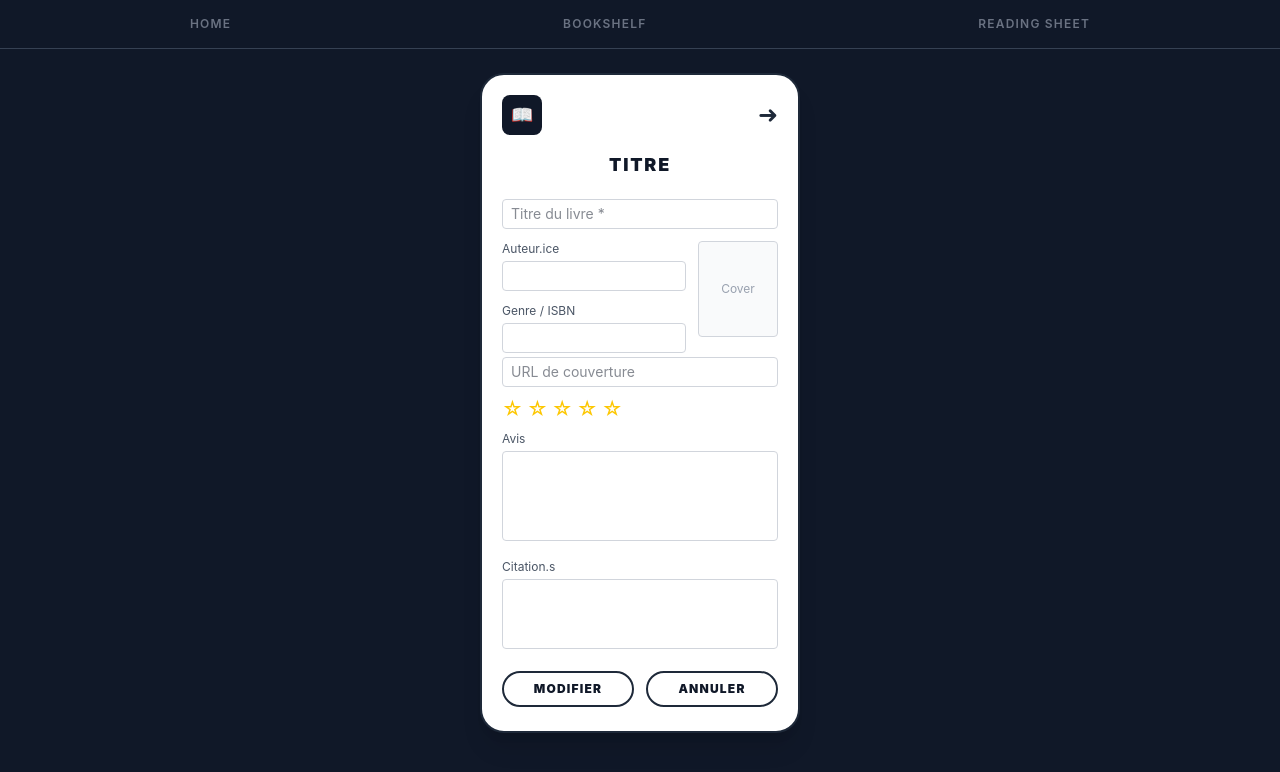
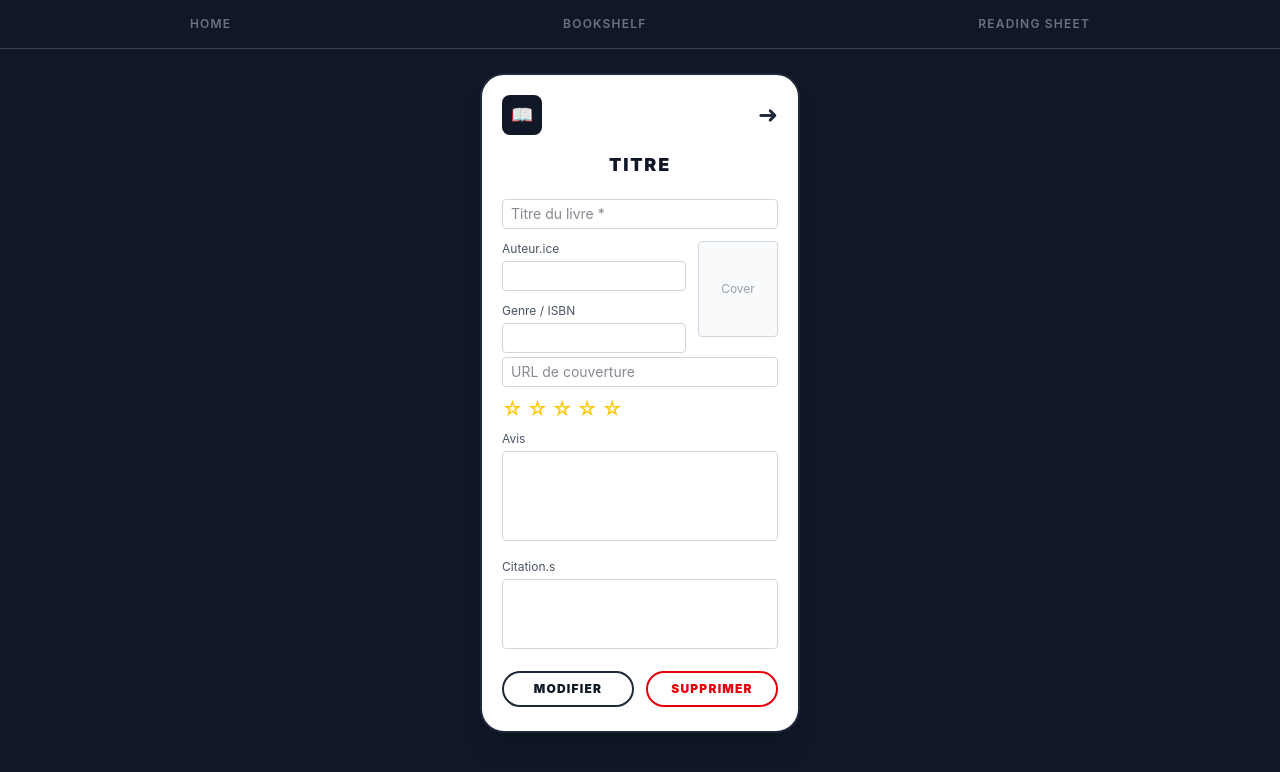
Before and after one commit to aucherm/carnet_front, a React (Vite) app in the folder my-app/: page /reading-sheet/1 in a window 1280 px wide. Shown: the top 772 px of the page. Built offline with nearby package versions, Linux system fonts and the light colour scheme; no server answers.

Commit message:
feat / [delete book]

```diff
--- a/my-app/src/components/addReadingSheetForm.tsx
+++ b/my-app/src/components/addReadingSheetForm.tsx
@@ -59,6 +59,7 @@ export default function AddReadingSheetForm({ userId, onAdded }: Props) {
       <h4>Le livre</h4>
       <input name="title" placeholder="Titre *" value={form.title} onChange={handleChange} required />
       <input name="author" placeholder="Auteur *" value={form.author} onChange={handleChange} required />
+      <input name="isbn" placeholder="ISBN *" value={form.isbn} onChange={handleChange} required />
       <input name="cover" placeholder="URL de couverture" value={form.cover} onChange={handleChange} />
       <select name="status" value={form.status} onChange={handleChange}>
         <option value="to_read">À lire</option>
--- a/my-app/src/pages/ReadingSheet.tsx
+++ b/my-app/src/pages/ReadingSheet.tsx
@@ -5,6 +5,7 @@ import {
   addReadingSheetWithBook,
   fetchReadingSheetById,
   updateReadingSheet,
+  deleteReadingSheet,
 } from "../services/readingSheetService";
 
 const EMPTY = {
@@ -75,6 +76,20 @@ export default function ReadingSheet() {
     }
   };
 
+  const handleDelete = async () => {
+    if (!id) return;
+    if (!window.confirm("Supprimer cette fiche de lecture ?")) return;
+    setLoading(true);
+    try {
+      await deleteReadingSheet(id);
+      navigate("/bookshelf");
+    } catch (err: unknown) {
+      setError(err instanceof Error ? err.message : "Erreur inconnue");
+    } finally {
+      setLoading(false);
+    }
+  };
+
   return (
     <Layout>
       <div className="flex justify-center items-start min-h-[calc(100vh-60px)] p-6">
@@ -130,7 +145,7 @@ export default function ReadingSheet() {
                 </div>
               </div>
 
-              <div className="w-20 h-24 border border-gray-300 rounded bg-gray-50 overflow-hidden flex items-center justify-center flex-shrink-0">
+              <div className="w-20 h-24 border border-gray-300 rounded bg-gray-50 overflow-hidden flex items-center justify-center shrink-0">
                 {form.cover ? (
                   <img src={form.cover} alt="cover" className="w-full h-full object-cover" />
                 ) : (
@@ -192,6 +207,19 @@ export default function ReadingSheet() {
               >
                 {loading ? "..." : isEditing ? "Modifier" : "Ajouter"}
               </button>
+
+              {isEditing && (
+                <button
+                  type="button"
+                  onClick={handleDelete}
+                  disabled={loading}
+                  className="flex-1 border-2 border-red-600 text-red-600 rounded-full py-2 text-xs font-black uppercase tracking-widest hover:bg-red-50 transition-colors"
+                >
+                  Supprimer
+                </button>
+              )}
+
+              {!isEditing && (
                 <button
                   type="button"
                   onClick={() => navigate("/bookshelf")}
@@ -199,6 +227,7 @@ export default function ReadingSheet() {
                 >
                   Annuler
                 </button>
+              )}
             </div>
           </form>
         </div>
--- a/my-app/src/services/readingSheetService.ts
+++ b/my-app/src/services/readingSheetService.ts
@@ -61,3 +61,8 @@ export async function updateReadingSheet(
   }
   return res.json();
 }
+
+export async function deleteReadingSheet(id: string): Promise<void> {
+  const res = await fetch(`/api/reading-sheets/${id}`, { method: "DELETE" });
+  if (!res.ok) throw new Error(`HTTP ${res.status}`);
+}
```
Lines whose indentation alone changed are shown as unchanged.
